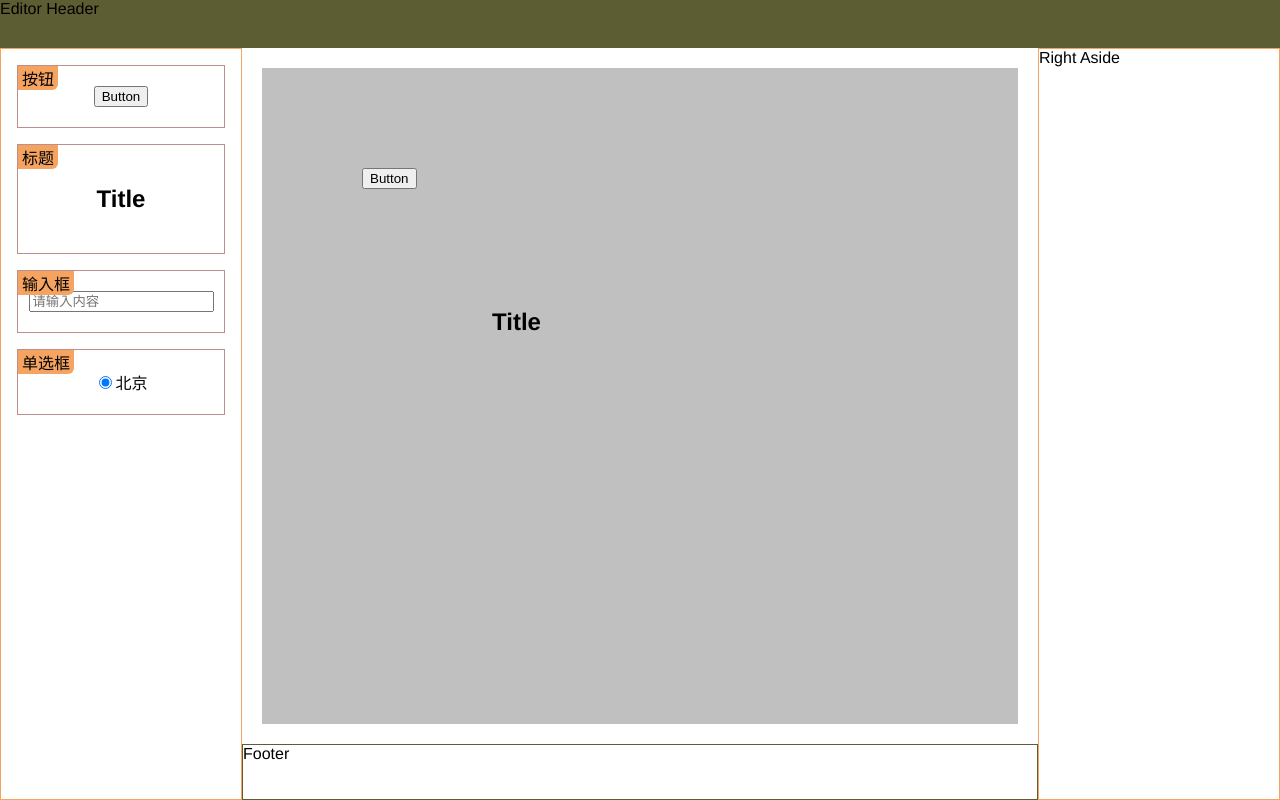
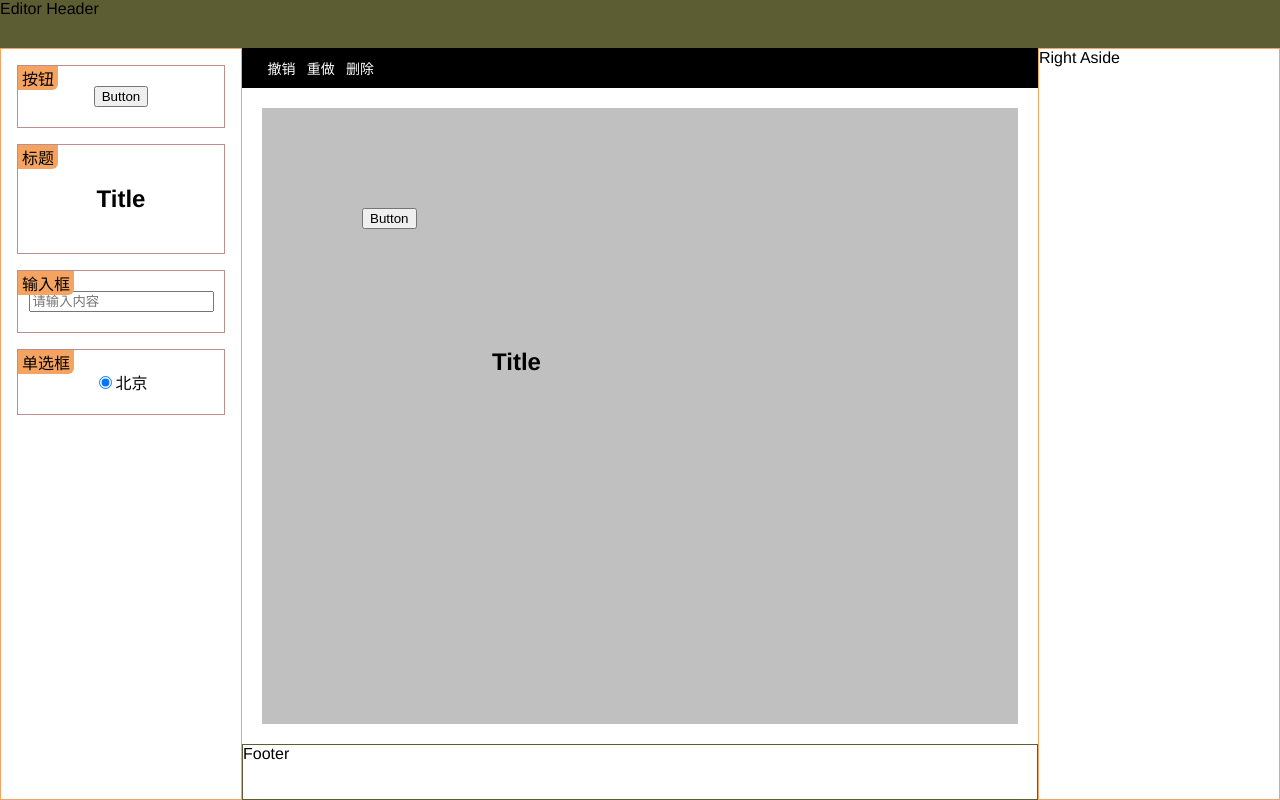
Before and after one commit to Yangjia23/draggable-dashboard, a Vue app: page / in a window 1280 px wide. Built offline with nearby package versions, Linux system fonts and the light colour scheme.

Commit message:
fix: 完成基本的删除、撤销、重做命令

```diff
--- a/src/components/BlockComp/index.scss
+++ b/src/components/BlockComp/index.scss
@@ -1,17 +1,18 @@
 .editor-block {
   position: relative;
-
-  &-focus {
   &::after {
     $space: -3px;
     content: '';
     position: absolute;
-      border: 1px dashed red;
     top: $space;
     left: $space;
     right: $space;
     bottom: $space;
     z-index: 1;
   }
+  &-focus {
+    &::after {
+      border: 1px dashed red;
     }
   }
+}
--- /dev/null
+++ b/src/components/CommandTool/commandManager.ts
@@ -0,0 +1,90 @@
+import { reactive } from 'vue'
+
+export interface CommandExecute {
+  undo?: () => void
+  redo: () => void
+}
+
+export interface Command {
+  name: string // 命令唯一标识
+  keyboard?: string | string[] // 命令监听的快捷键
+  execute: (...args: unknown[]) => CommandExecute // 命令执行时所触发的操作
+  followQueue?: boolean // 是否存放到 操作历史队列 中
+}
+
+// export interface CommandManager {
+//   queue: CommandExecute[],
+//   current: number
+// }
+
+export function createCommandManager() {
+  const state = reactive({
+    current: -1,
+    queue: [] as CommandExecute[],
+    commands: {} as Record<string, (...args: unknown[]) => void>,
+  })
+  const register = (command: Command) => {
+    if (!state.commands[command.name]) {
+      state.commands[command.name] = (...args) => {
+        const { undo, redo } = command.execute(...args)
+        if (command.followQueue) {
+          state.queue.push({ undo, redo })
+          state.current += 1
+        }
+        redo()
+        // eg: 点击删除，会执行删除命令中 execute 方法，并返回 undo, redo
+        // 两个函数，并立即执行 redo 方法
+      }
+    }
+  }
+
+  // 注册默认的命令：撤销 和 重做
+  register({
+    // 撤销
+    name: 'undo',
+    keyboard: 'ctrl + z',
+    followQueue: false,
+    execute: () => {
+      console.log('ctrl + z ing')
+      return {
+        redo() {
+          console.log('ctrl + z redo ing', state)
+          const { current, queue } = state
+          if (current === -1) return
+          const { undo } = queue[current]
+          if (undo) undo()
+          state.current -= 1
+        },
+      }
+    },
+  })
+
+  register({
+    // 重做
+    name: 'redo',
+    keyboard: 'ctrl + shift + z',
+    followQueue: false,
+    execute: () => {
+      console.log('重做 ing', state)
+      return {
+        redo() {
+          console.log('重做 redo state', state)
+          const { current, queue } = state
+          const { redo } = queue[current + 1]
+          // why current + 1, not current? 👆
+          // 当执行 删除(current +1) -> 撤销 (current - 1), 此时 current = -1, queue = [{...}]
+          // 所以在 重做命令时，需进行 +1 为 0, 才能读取 queue 中的值
+          if (redo) {
+            redo()
+            state.current += 1
+          }
+        },
+      }
+    },
+  })
+
+  return {
+    state,
+    register,
+  }
+}
--- /dev/null
+++ b/src/components/CommandTool/useCommand.ts
@@ -0,0 +1,47 @@
+import { BlockData } from '@/utils/types'
+import { createCommandManager } from './commandManager'
+
+export default function useCommand({
+  blockData,
+  updateBlocks,
+}: {
+  blockData: {
+    value: {
+      focus: BlockData[]
+      unFocus: BlockData[]
+    }
+  }
+  updateBlocks: (blocks: BlockData[]) => void
+}) {
+  const commander = createCommandManager()
+
+  // 删除
+  commander.register({
+    name: 'delete',
+    keyboard: ['delete', 'ctrl + d'],
+    followQueue: true,
+    execute: () => {
+      console.log('执行删除操作ing')
+      const data = {
+        before: [...blockData.value.unFocus, ...blockData.value.focus],
+        after: blockData.value.unFocus,
+      }
+      return {
+        redo: () => {
+          console.log('重新执行删除操作')
+          updateBlocks(data.after)
+        },
+        undo: () => {
+          console.log('撤回删除操作')
+          updateBlocks(data.before)
+        },
+      }
+    },
+  })
+
+  return {
+    undo: () => commander.state.commands.undo(),
+    redo: () => commander.state.commands.redo(),
+    delete: () => commander.state.commands.delete(),
+  }
+}
--- a/src/components/EditorLayout/index.scss
+++ b/src/components/EditorLayout/index.scss
@@ -24,6 +24,19 @@ $asideW: 240px;
       flex: 1;
       display: flex;
       flex-direction: column;
+      > .editor-command {
+        color: #fff;
+        background: #000;
+        height: 40px;
+        padding: 0 20px;
+        display: flex;
+        align-items: center;
+        > .command-item {
+          font-size: 14px;
+          padding: 0 .4em;
+          cursor: pointer;
+        }
+      }
       > .editor-operate {
         flex: 1;
         position: relative;
--- a/src/components/EditorLayout/index.tsx
+++ b/src/components/EditorLayout/index.tsx
@@ -2,6 +2,7 @@ import { defineComponent, PropType, computed, ref } from 'vue'
 
 import { ComponentData, CanvasModelValue, BlockData } from '@/utils/types'
 import { createNewBlock, ComponentHandlerConfig } from '@/utils/editor'
+import useCommand from '@/components/CommandTool/useCommand'
 import useModel from './useModel'
 import EditorBlock from '../BlockComp'
 import PreviewComp from '../PreviewComp'
@@ -66,6 +67,16 @@ const EditorLayout = defineComponent({
           item.focus = false
         })
       },
+      updateBlocks(blocks: BlockData[]) {
+        console.log('blocks', blocks)
+
+        dataModel.value = {
+          ...dataModel.value,
+          blocks,
+        }
+
+        console.log('dataModel.value ', dataModel.value)
+      },
     }
 
     const canvasRef = ref({} as HTMLDivElement)
@@ -76,7 +87,7 @@ const EditorLayout = defineComponent({
       const canvasHandle = {
         // 被拖拽组件进入画布，鼠标设置成“可放置”状态
         dragenter: (e: DragEvent) => {
-          e.dataTransfer!.dropEffect = 'move'
+          // e.dataTransfer!.dropEffect = 'move'
         },
         // 被拖拽组件在画布上移动，禁止默认事件
         dragover: (e: DragEvent) => {
@@ -106,6 +117,7 @@ const EditorLayout = defineComponent({
       const blockHandle = {
         // block组件 开始被拖拽
         dragstart: (e: DragEvent, component: ComponentData) => {
+          e.dataTransfer!.dropEffect = 'grabbing'
           canvasRef.value.addEventListener('dragenter', canvasHandle.dragenter)
           canvasRef.value.addEventListener('dragover', canvasHandle.dragover)
           canvasRef.value.addEventListener('dragleave', canvasHandle.dragleave)
@@ -185,6 +197,17 @@ const EditorLayout = defineComponent({
       },
     }))()
 
+    const commander = useCommand({
+      blockData: blockStatus,
+      updateBlocks: methods.updateBlocks,
+    })
+
+    const commandTools = [
+      { labe: '撤销', icon: 'icon-back', tip: 'ctrl + z', handler: commander.undo },
+      { labe: '重做', icon: 'icon-forward', tip: 'ctrl + shift + z', handler: commander.redo },
+      { labe: '删除', icon: 'icon-delete', tip: 'ctrl + d, delete, ', handler: () => commander.delete() },
+    ]
+
     return () => (
       <div class='editor'>
         <header class='editor-header'>Editor Header</header>
@@ -202,6 +225,13 @@ const EditorLayout = defineComponent({
             ))}
           </aside>
           <main class='editor-center'>
+            <div class='editor-command'>
+              {commandTools.map(command => (
+                <div class='command-item' onClick={command.handler}>
+                  <span>{command.labe}</span>
+                </div>
+              ))}
+            </div>
             <div class='editor-operate'>
               <div
                 id='canvas'
@@ -211,8 +241,8 @@ const EditorLayout = defineComponent({
                   onMousedown: (e: MouseEvent) => focusHandler.canvas.onMousedown(e),
                 }}
               >
-                {blocks &&
-                  blocks.map((block, index) => (
+                {dataModel.value.blocks &&
+                  dataModel.value.blocks.map((block, index) => (
                     <EditorBlock
                       config={props.config}
                       blockData={block}
--- a/src/components/PreviewComp/index.scss
+++ b/src/components/PreviewComp/index.scss
@@ -7,6 +7,8 @@
   justify-content: center;
   align-items: center;
   margin: 16px;
+  // cursor: move;
+  cursor: grab;
   // pointer-events: none;
 
   > .component-label {
```
Also changed, not shown: 1 other file (tests, documents, lock files or other folders). Lines whose indentation alone changed are shown as unchanged.
